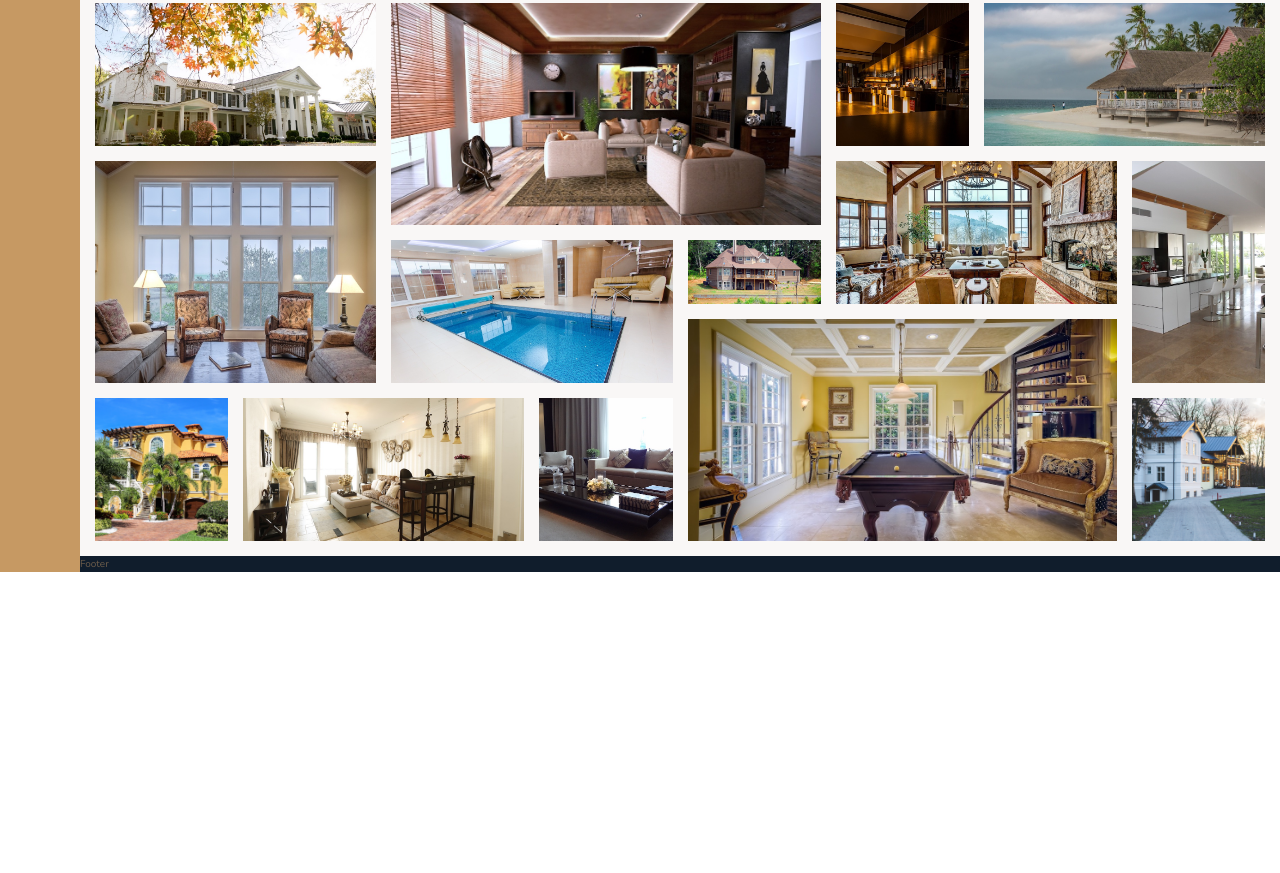
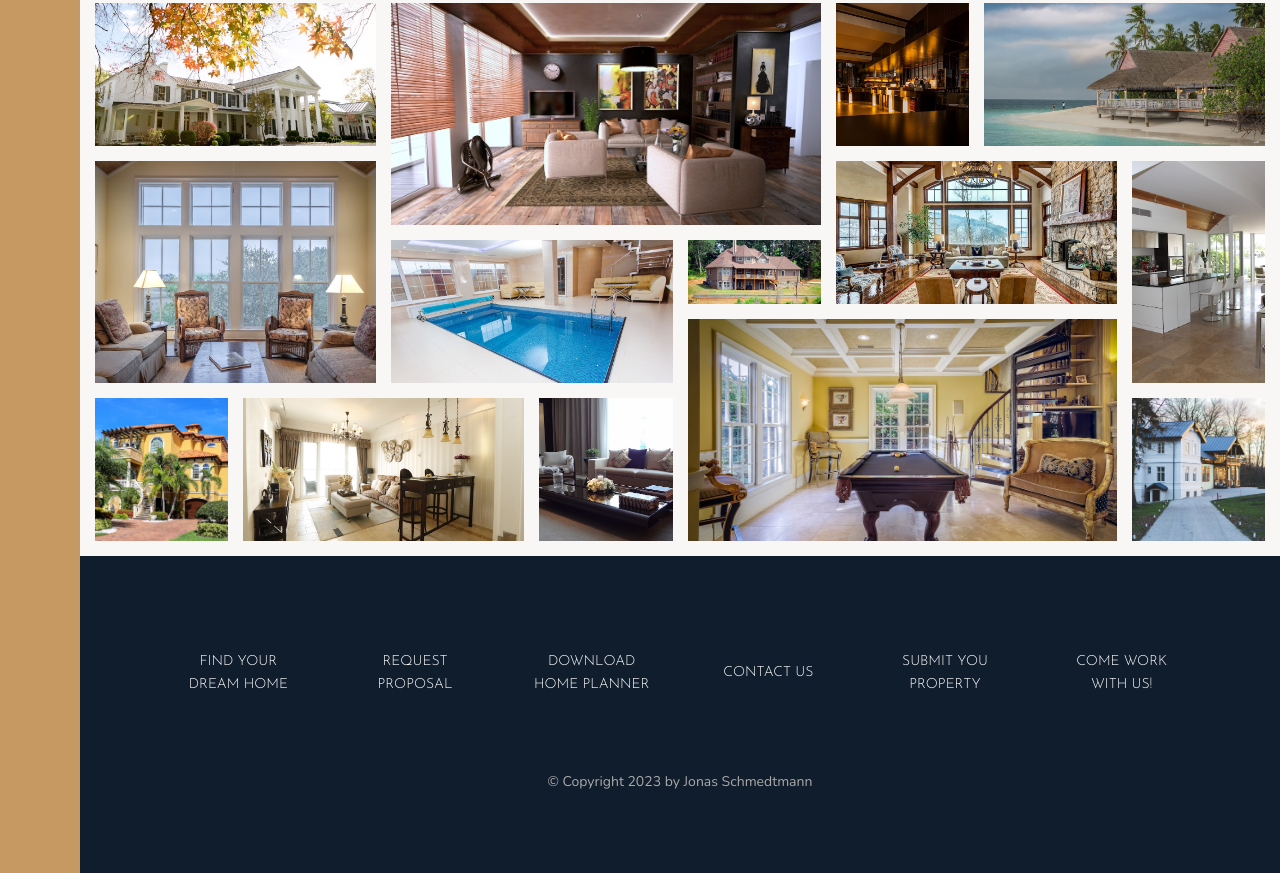
Before and after one commit to AHTHneeuhl/nexter, a website: page index.html in a window 1280 px wide. Shown: the part 3084-3957 px from the top of the page. Before the commit the page ends 3656 px from the top, so only its background shows below. Drawn offline with nearby package versions, Linux system fonts and the light colour scheme.

Commit message:
Building the Footer

```diff
--- a/index.html
+++ b/index.html
@@ -399,6 +399,28 @@
       </figure>
     </section>
 
-    <footer class="footer">Footer</footer>
+    <footer class="footer">
+      <ul class="nav">
+        <li class="nav__item">
+          <a href="#" class="nav__link">Find your dream home</a>
+        </li>
+        <li class="nav__item">
+          <a href="#" class="nav__link">Request proposal</a>
+        </li>
+        <li class="nav__item">
+          <a href="#" class="nav__link">Download home planner</a>
+        </li>
+        <li class="nav__item">
+          <a href="#" class="nav__link">Contact us</a>
+        </li>
+        <li class="nav__item">
+          <a href="#" class="nav__link">Submit you property</a>
+        </li>
+        <li class="nav__item">
+          <a href="#" class="nav__link">Come work with us!</a>
+        </li>
+      </ul>
+      <p class="copyright">&copy; Copyright 2023 by Jonas Schmedtmann</p>
+    </footer>
   </body>
 </html>
--- a/sass/_footer.scss
+++ b/sass/_footer.scss
@@ -1,4 +1,40 @@
 .footer {
   background-color: $color-secondary;
   grid-column: full-start / full-end;
+  padding: 8rem;
 }
+
+.nav {
+  list-style: none;
+
+  display: grid;
+  grid-template-columns: repeat(auto-fit, minmax(15rem, 1fr));
+  grid-gap: 2rem;
+  align-items: center;
+
+  &__link:link,
+  &__link:visited {
+    font-size: 1.4rem;
+    color: #ffffff;
+    text-decoration: none;
+    font-family: $font-display;
+    text-transform: uppercase;
+    text-align: center;
+    padding: 1.5rem;
+    display: block;
+    transition: all 0.2s;
+  }
+
+  &__link:hover,
+  &__link:active {
+    background-color: rgba(#ffffff, 0.05);
+    transform: translateY(-0.3rem);
+  }
+}
+
+.copyright {
+  font-size: 1.4rem;
+  color: $color-grey-light-2;
+  margin-top: 6rem;
+  text-align: center;
+}
```
Also changed, not shown: css/style.css.
